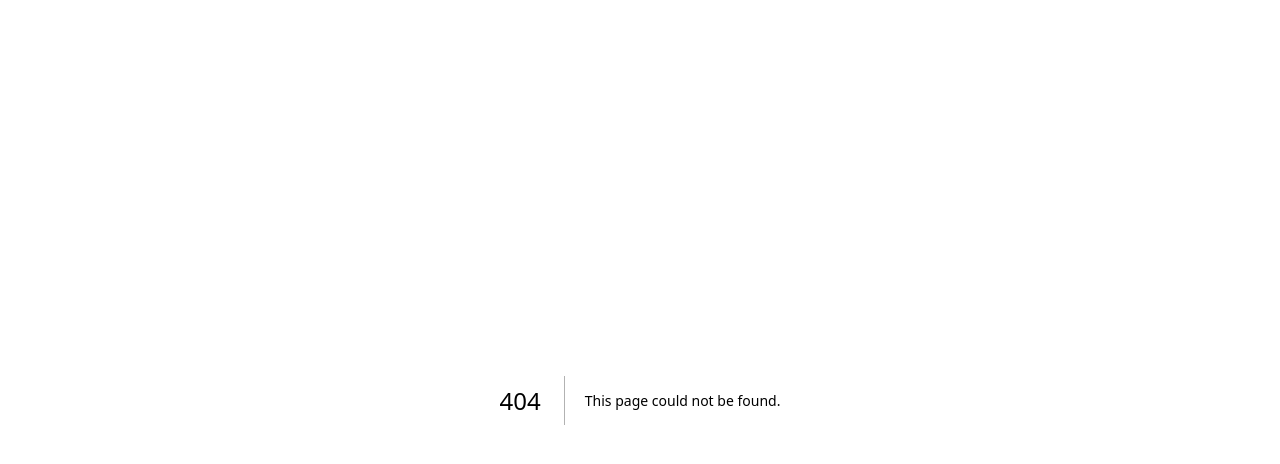
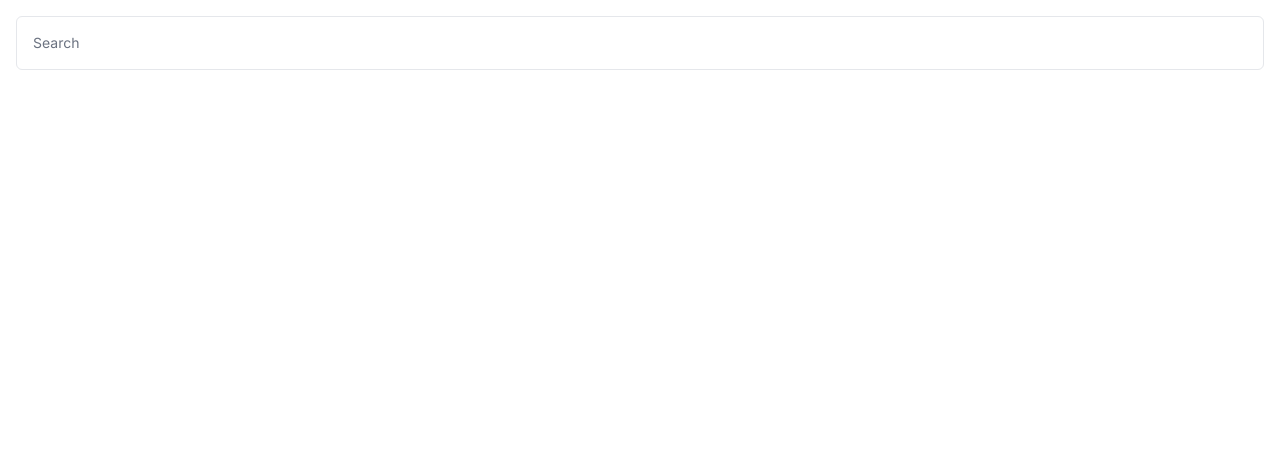
Before and after one commit to rjvillanueva89/next-experiment, a Next.js app: page /search in a window 1280 px wide. Before the commit this address had no page. Shown: the top 464 px of the page. Built offline with nearby package versions, Linux system fonts and the light colour scheme; a web font is replaced by a local one.

Commit message:
feat: search page

```diff
--- /dev/null
+++ b/app/search/page.tsx
@@ -0,0 +1,31 @@
+'use client';
+
+import { usePathname, useRouter, useSearchParams } from 'next/navigation';
+import { ChangeEventHandler } from 'react';
+
+export default function SearchPage() {
+  const searchParams = useSearchParams();
+  const pathname = usePathname();
+  const { replace } = useRouter();
+  const params = new URLSearchParams(searchParams);
+
+  const handleSearch: ChangeEventHandler<HTMLInputElement> = (event) => {
+    params.set('query', event.target.value);
+    replace(`${pathname}?${params.toString()}`);
+  };
+
+  return (
+    <div>
+      <div className="flex items-center gap-4 p-4">
+        <input
+          className="grow rounded-md border border-gray-200 p-4 text-sm outline-2 placeholder:text-gray-500"
+          id="name"
+          type="text"
+          placeholder="Search"
+          onChange={handleSearch}
+          value={searchParams.get('query')?.toString()}
+        />
+      </div>
+    </div>
+  );
+}
--- a/app/ui/register-form.tsx
+++ b/app/ui/register-form.tsx
@@ -64,6 +64,9 @@ export default function RegisterForm() {
               />
               <UserIcon className="pointer-events-none absolute left-3 top-1/2 h-[18px] w-[18px] -translate-y-1/2 text-gray-500 peer-focus:text-gray-900" />
             </div>
+            {errors.name?.message && (
+              <small className="text-red-500">{errors.name?.message}</small>
+            )}
           </div>
           <div>
             <label
@@ -82,6 +85,9 @@ export default function RegisterForm() {
               />
               <AtSymbolIcon className="pointer-events-none absolute left-3 top-1/2 h-[18px] w-[18px] -translate-y-1/2 text-gray-500 peer-focus:text-gray-900" />
             </div>
+            {errors.email?.message && (
+              <small className="text-red-500">{errors.email?.message}</small>
+            )}
           </div>
           <div className="mt-4">
             <label
@@ -101,6 +107,9 @@ export default function RegisterForm() {
               />
               <KeyIcon className="pointer-events-none absolute left-3 top-1/2 h-[18px] w-[18px] -translate-y-1/2 text-gray-500 peer-focus:text-gray-900" />
             </div>
+            {errors.password?.message && (
+              <small className="text-red-500">{errors.password?.message}</small>
+            )}
           </div>
           <div className="mt-4">
             <label
@@ -120,6 +129,11 @@ export default function RegisterForm() {
               />
               <KeyIcon className="pointer-events-none absolute left-3 top-1/2 h-[18px] w-[18px] -translate-y-1/2 text-gray-500 peer-focus:text-gray-900" />
             </div>
+            {errors.confirm_password?.message && (
+              <small className="text-red-500">
+                {errors.confirm_password?.message}
+              </small>
+            )}
           </div>
         </div>
         <Button className="mt-4 w-full" type="submit">
```
